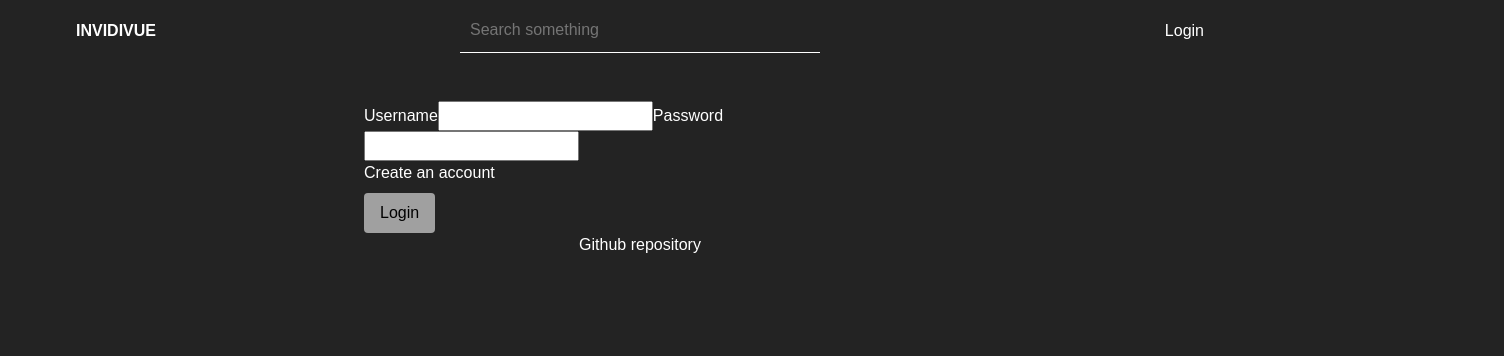
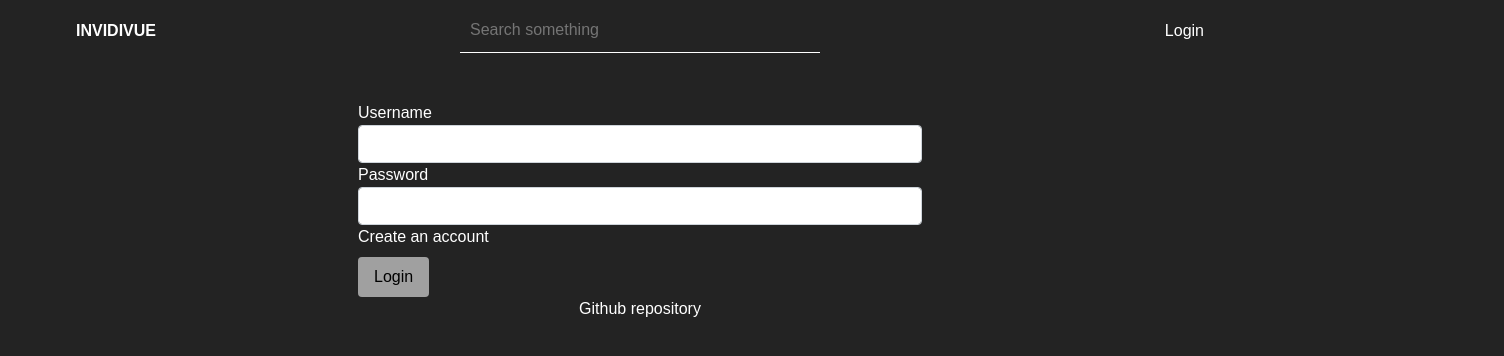
Before and after one commit to 89Q12/invidivue, a Vue app in the folder frontend/: page /signin in a window 1280 px wide. Shown: the top 356 px of the page, 1504 px wide, since content can reach past the window. Built offline with nearby package versions, Linux system fonts and the light colour scheme.

Commit message:
Added bootstrap classes and removed unused link

```diff
--- a/frontend/src/components/LoginForm.vue
+++ b/frontend/src/components/LoginForm.vue
@@ -1,10 +1,10 @@
 <template>
-	<div class="center">
+	<div class="container d-flex justify-content-center">
 		<div class="form">
 			<label>Username</label>
-			<input type="text" v-model="form.username" required />
+			<input class="form-control outline-none" type="text" v-model="form.username" required />
 			<label>Password</label>
-			<input type="password" v-model="form.password" @keyup.enter="submitForm" />
+			<input class="form-control outline-none" type="password" v-model="form.password" @keyup.enter="submitForm" />
 			<div v-if="Errors.length">
 				<div>
 					<ul>
@@ -72,6 +72,3 @@ export default {
 	},
 };
 </script>
-<style lang="scss">
-
-</style>
--- a/frontend/src/views/signup.vue
+++ b/frontend/src/views/signup.vue
@@ -1,15 +1,15 @@
 <template>
-	<div class="center">
+	<div class="container d-flex justify-content-center">
 		<div class="form">
 				<label>Username</label>
-				<input type="text" v-model="form.username" required />
+				<input class="form-control" type="text" v-model="form.username" required />
 				<label>Password</label>
-				<input type="password" v-model="form.password" />
+				<input class="form-control" type="password" v-model="form.password" />
                 <label>Repeat Password</label>
-				<input type="password" v-model="form.passwordrepeat" />
+				<input class="form-control" type="password" v-model="form.passwordrepeat" />
                 <p><img :src="captchaimg" @click="pointImage"></p>
                 <label>Captcha</label>
-				<input readonly type="text" v-model="form.captcha" required />
+				<input class="form-control" readonly type="text" v-model="form.captcha" required />
 				<div v-if="Errors.length">
 					<div>
 						<ul>
@@ -17,16 +17,13 @@
 						</ul>
 					</div>
 				</div>
-				<div>
-					<router-link to="/signup">Create an account</router-link>
-				</div>
-				<button type="submit" @click="submitForm">Login</button>
+				<button type="submit" @click="submitForm">register</button>
 		</div>
 	</div>
 </template>
 <script lang="ts">
 import axios, { AxiosError, AxiosResponse } from 'axios';
-import { reactive, ref, computed } from 'vue';
+import { reactive, ref } from 'vue';
 import { useStore } from 'vuex';
 import { UserRegisterSchema } from '../utils/formValidation';
 import { useRouter } from 'vue-router';
@@ -63,7 +60,7 @@ export default {
             console.log(x+" "+y)
             form.captcha=x+","+y;
         }
-        const submitForm=async (): Promise<void> =>{
+        const submitForm = async (): Promise<void> =>{
             Errors.splice(0, Errors.length);
             validForm.value = await UserRegisterSchema.validate(form).catch((err: Error) => Errors.push(err));
             if (Errors.length) {
```
